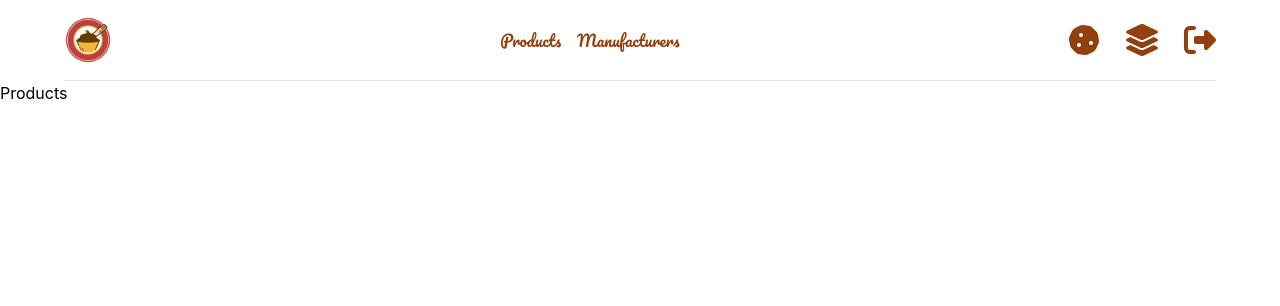
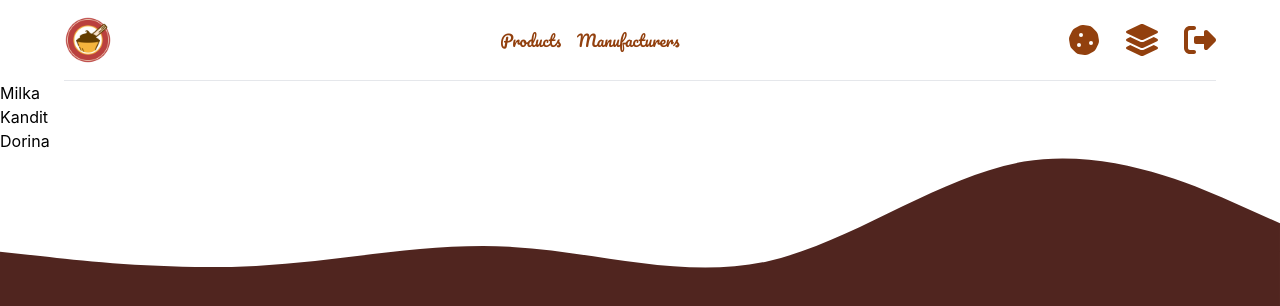
Before and after one commit to Lepfner/NWTSeminar, a React (Create React App) app in the folder client/: page / in a window 1280 px wide. Shown: the top 306 px of the page. Built offline with nearby package versions, Linux system fonts and the light colour scheme.

Commit message:
wavy background

```diff
--- a/client/src/Pages/Product/products.js
+++ b/client/src/Pages/Product/products.js
@@ -1,7 +1,18 @@
 import React from 'react'
+import './wave.css'
 
 export default function Products() {
   return (
-    <div>Products</div>
+    <div className='w-full h-full flex flex-col justify-center relative'>
+      <div className='w-[90%] absolute top-0'>
+        <div>Milka</div>
+        <div>Kandit</div>
+        <div>Dorina</div>
+      </div>
+      <svg xmlns="http://www.w3.org/2000/svg" viewBox="0 0 1440 320">
+        <path fill="#50251f" fill-opacity="1" d="M0,192L48,197.3C96,203,192,213,288,208C384,203,480,181,576,186.7C672,192,768,224,864,202.7C960,181,1056,107,1152,90.7C1248,75,1344,117,1392,138.7L1440,160L1440,320L1392,320C1344,320,1248,320,1152,320C1056,320,960,320,864,320C768,320,672,320,576,320C480,320,384,320,288,320C192,320,96,320,48,320L0,320Z"></path>
+      </svg>
+      <div className='bg-[#50251f] h-screen'></div>
+    </div>
   )
 }
--- /dev/null
+++ b/client/src/Pages/Product/wave.css
@@ -0,0 +1,39 @@
+body {
+    overflow: hidden;
+    margin: 0;
+    padding: 0;
+  }
+
+  .wave {
+    display: block;
+    position: relative;
+    height: 40px;
+    width: 100%;
+    background: rgb(57, 27, 112);
+    transform: scale(1, 1);
+  }
+
+  .wave:before {
+    content: "";
+    display: block;
+    position: absolute;
+    border-radius: 100%;
+    width: 100%;
+    height: 300px;
+    background-color: white;
+    right: -25%;
+    top: 20px;
+  }
+
+  .wave:after {
+    content: "";
+    display: block;
+    position: absolute;
+    border-radius: 100%;
+    width: 100%;
+    height: 300px;
+    background-color: rgb(57, 27, 112);
+    left: -25%;
+    top: -240px;
+    clip-path: ellipse(100% 15% at -15% 100%);
+  }
```
